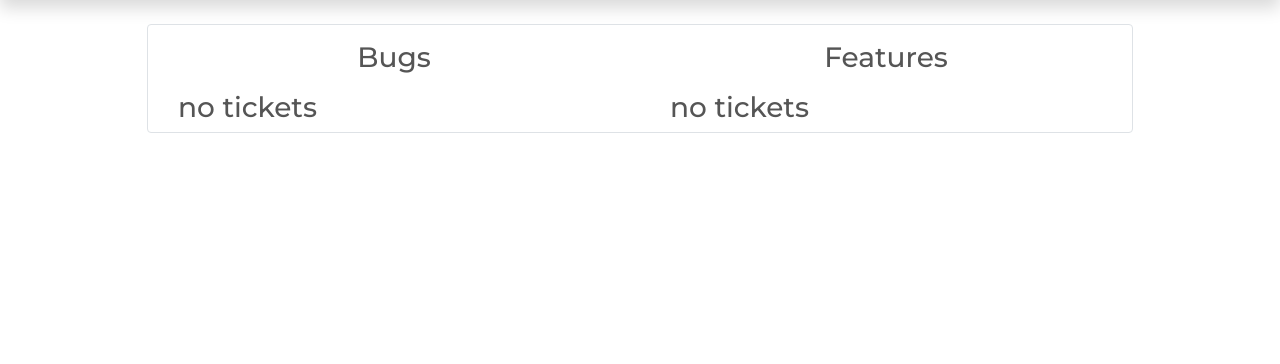
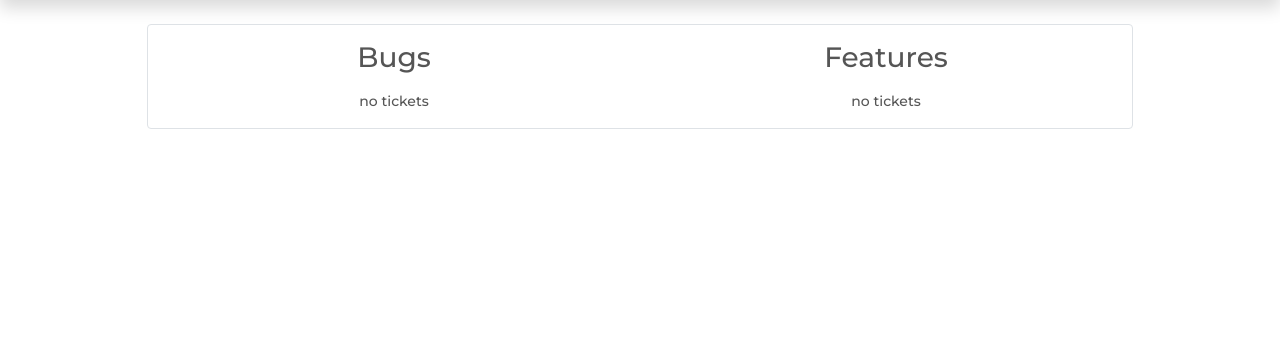
Before and after one commit to r-andy79/issue-tracker-project, a Django app: page / in a window 1280 px wide. Shown: the part 56-420 px from the top of the page. Run offline with Django 3.2, Linux system fonts and the light colour scheme; data that the repository does not hold is empty; parts of the project's set-up code (start-up, migrations or seed data) failed here and were passed over; some libraries are stand-ins or nearby versions.

Commit message:
Amended styling

```diff
--- a/templates/tickets/features_list.html
+++ b/templates/tickets/features_list.html
@@ -4,7 +4,7 @@
 {% block title %}Tickets{% endblock title %}
 {% block content %}
 <div class="container px-0 px-md-3">
-    <div class="row my-1 my-md-2 mx-1 border rounded">
+    <div class="row my-4 mx-1 border rounded">
         <div class="col-md-12 p-sm-0 p-md-3">
             <h2 class="py-2">Features</h2>
             <form class="border p-3 mb-3 rounded shadow" action="" method="GET">
@@ -18,7 +18,7 @@
                         <p class="small card-text">Status: <strong>{{ feature.get_ticket_status_display}}</strong> | Date created:
                             <strong>{{ feature.created_date }}</strong> | Payments: <strong>{% if feature.payments_sum == None %} €0.00 {% else %} €{{ feature.payments_sum|floatformat:2 }}{% endif %}</strong></p>
                         <p class="small card-text">Description: {{ feature.description|truncatewords:8 }}</p>
-                        <a href="{% url 'ticket_detail' pk=feature.pk%}"><button class="btn btn-sm btn-info"><i
+                        <a href="{% url 'ticket_detail' pk=feature.pk%}"><button class="btn btn-sm btn-info float-right"><i
                             class="far fa-file-alt pr-2"></i>Show details</button></a>
                       </div>
                     </div>
--- a/templates/tickets/ticket_detail.html
+++ b/templates/tickets/ticket_detail.html
@@ -21,13 +21,11 @@
             <div class="col d-flex justify-content-end p-0">
                 {% if request.user.is_author or request.user.is_superuser %}
                 <a href="{% url 'tickets_list' %}"><button class="btn btn-sm btn-warning">Main page</button></a>
-                <a href="{% url 'delete_ticket' pk=ticket.pk %}"><button
-                        class="btn btn-sm ml-1 btn-danger"><i class="far fa-times-circle pr-1"></i>Delete</button></a>
                 <a href="{% url 'edit_ticket' pk=ticket.pk %}"><button
-                        class="btn btn-sm btn-success ml-1"><i class="far fa-edit pr-1"></i>Edit</button></a>
+                        class="btn btn-sm btn-success ml-1">Edit</button></a>
                 <a href="{% url 'add_comment' pk=ticket.pk %}"><button class="btn btn-sm ml-1 btn-success">Comment</button></a>
                 <a href="{% url 'ticket_vote' ticket_id=ticket.pk user_id=user.id %}"><button
-                        class="btn btn-sm btn-danger ml-1"><i class="fas fa-vote-yea pr-1 d-none d-sm-block"></i>Vote</button></a>
+                        class="btn btn-sm btn-danger ml-1">Vote</button></a>
                 {% elif is_user %}
                 <a href="{% url 'tickets_list' %}"><button class="btn btn-sm btn-warning">Main page</button></a>
                 <a href="{% url 'add_comment' pk=ticket.pk %}"><button class="btn btn-sm btn-warning ml-1">Add
--- a/templates/tickets/tickets_list.html
+++ b/templates/tickets/tickets_list.html
@@ -20,8 +20,8 @@
                     </div>
                   </div>
             {% empty %}
-            <div class="col-md-12 col-lg-6">
-                <h3>no tickets</h3>
+            <div class="col-md-12">
+                <p class="text-center">no tickets</p>
             </div>
             {% endfor %}
             {% if bugs_list_short.count > 5 %}
@@ -44,8 +44,8 @@
                     </div>
                   </div>
             {% empty %}
-            <div class="col-md-12 col-lg-6">
-                <h3>no tickets</h3>
+            <div class="col-md-12">
+                <p class="text-center">no tickets</p>
             </div>
             {% endfor %}
             {% if features_list_short.count > 5 %}
@@ -54,57 +54,4 @@
         </div>
     </div>
 </div>
-<!-- <div class="container mx-auto">
-    <div class="row my-4 border rounded mx-1">
-        <div class="col-md-12 col-lg-6">
-            <h3 class="text-center my-3">Bugs</h3>
-            {% for bug in bugs_list_short %}
-                <div class="col md-6 p-0">
-                    <div class="card mb-3 shadow">
-                        <h5 class="card-header">{{ bug.title|truncatewords:3 }}</h5>
-                      <div class="card-body">
-                        <p class="small card-text">Status: <strong>{{ bug.get_ticket_status_display}}</strong> | Date created:
-                            <strong>{{ bug.created_date }}</strong> | Votes: <strong>{{ bug.total_votes }}</strong></p>
-                        <p class="small card-text">Description: {{ bug.description|truncatewords:8 }}</p>
-                        <a href="{% url 'ticket_detail' pk=bug.pk%}"><button class="btn btn-sm btn-info"><i
-                            class="far fa-file-alt pr-2"></i>Show details</button></a>
-                      </div>
-                    </div>
-                  </div>
-            {% empty %}
-            <div class="col-md-12 col-lg-6">
-                <h3>no tickets</h3>
-            </div>
-            {% endfor %}
-            {% if bugs_list_short.count > 5 %}
-            <a class="d-block mb-3 text-right" href="{% url 'bugs_list' %}">Show more</a>
-            {% endif %}
-        </div>
-        <div class="col-md-12 col-lg-6">
-            <h3 class="text-center my-3">Features</h3>
-            {% for feature in features_list_short %}
-                <div class="col-md-6 p-0">
-                    <div class="card mb-3 shadow">
-                        <h5 class="card-header">{{ feature.title|truncatewords:3 }}</h5>
-                      <div class="card-body">
-                        <p class="small card-text">Status: <strong>{{ feature.get_ticket_status_display}}</strong> | Date created:
-                            <strong>{{ feature.created_date }}</strong> | Sum: {% if feature.payments_sum == None %} €0.00 {% else %} €{{ feature.payments_sum|floatformat:2 }}{% endif %}</strong></p>
-                        <p class="small card-text">Description: {{ feature.description|truncatewords:8 }}</p>
-                        <a href="{% url 'ticket_detail' pk=feature.pk%}"><button class="btn btn-sm btn-info"><i
-                            class="far fa-file-alt pr-2"></i>Show details</button></a>
-                      </div>
-                    </div>
-                </div>
-
-                {% empty %}
-                <div class="col-md-12 col-lg-6">
-                    <h3>no tickets</h3>
-                </div>
-                {% endfor %}
-                {% if features_list_short.count > 5 %}
-                <a class="d-block mb-3 mr-1 text-right" href="{% url 'features_list' %}">Show more</a>
-                {% endif %}
-            </div>
-        </div>
-    </div> -->
 {% endblock %}
```
